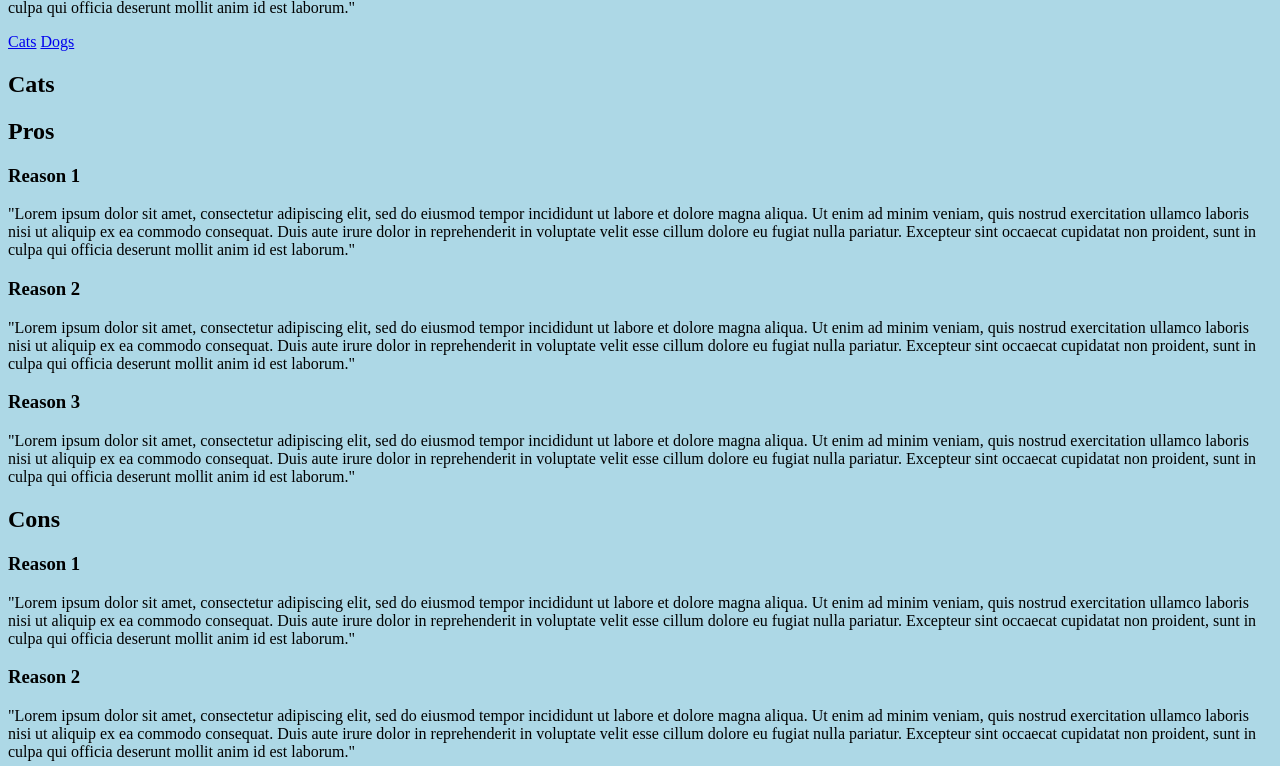
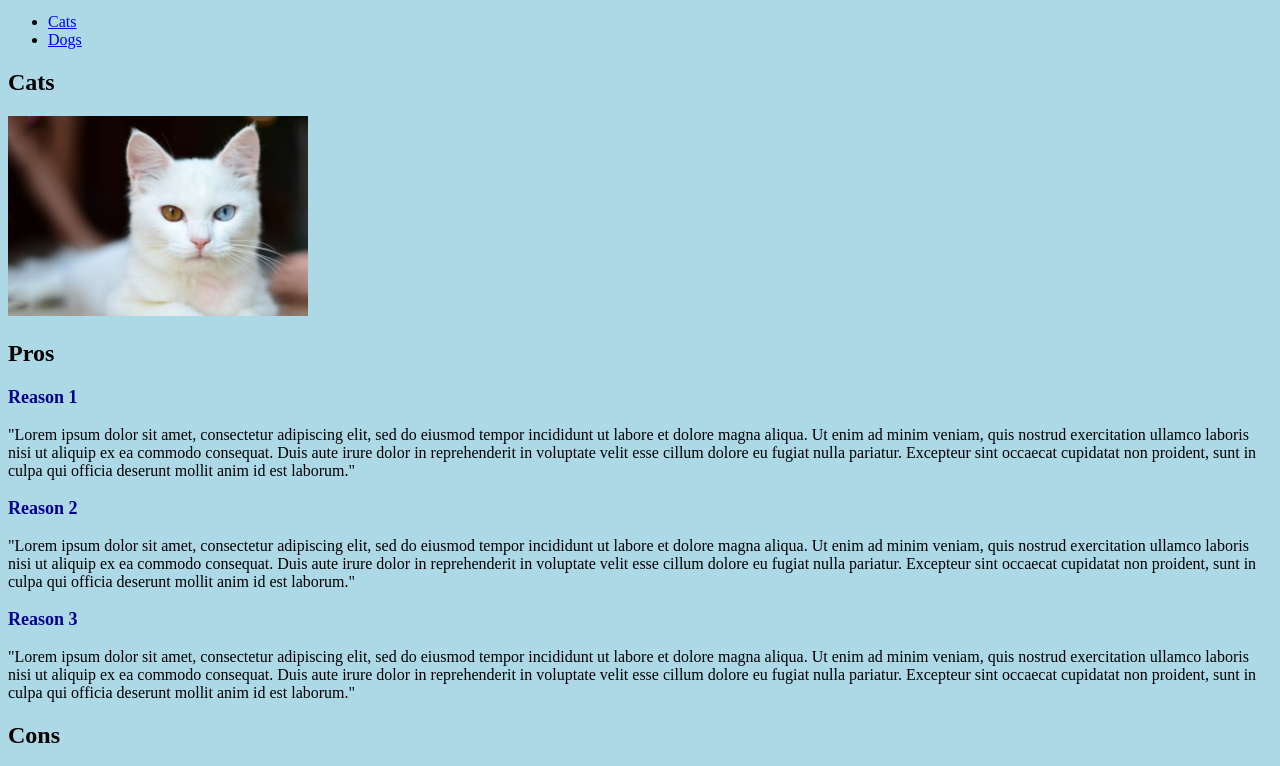
Before and after one commit to Marigoldpool/Pet-Website, a plain HTML site: page index.html in a window 1280 px wide. Shown: the part 117-883 px from the top of the page. Drawn offline with Linux system fonts and the light colour scheme.

Commit message:
move images to project file

```diff
--- a/index.html
+++ b/index.html
@@ -14,12 +14,14 @@
     </div> <!--introduction-->
     <div class="navigation">
       <nav>
-        <a href="#cats">Cats</a>
-        <a href="#dogs">Dogs</a>
+        <ul>
+          <li><a href="#cats">Cats</a></li>
+          <li><a href="#dogs">Dogs</a></li>
       </nav>
     </div>
-    <div class="cats">
+    <div id=cats class="cats">
       <h2>Cats</h2>
+      <img class="twocolor" src="images/twocolor.jpg">
       <div class="Pros">
         <h2>Pros</h2>
         <h3>Reason 1</h3>
@@ -43,8 +45,9 @@
           <p>"Lorem ipsum dolor sit amet, consectetur adipiscing elit, sed do eiusmod tempor incididunt ut labore et dolore magna aliqua. Ut enim ad minim veniam, quis nostrud exercitation ullamco laboris nisi ut aliquip ex ea commodo consequat. Duis aute irure dolor in reprehenderit in voluptate velit esse cillum dolore eu fugiat nulla pariatur. Excepteur sint occaecat cupidatat non proident, sunt in culpa qui officia deserunt mollit anim id est laborum."</p>
         </div>
       </div>
-      <div class="dogs">
+      <div id=dogs class="dogs">
         <h2>Dogs</h2>
+        <img class="bordercollie" src="images\border collie puppy.jpg" />
         <div class="Pros">
           <h2>Pros</h2>
           <h3>Reason 1</h3>
--- a/resources/css/style.css
+++ b/resources/css/style.css
@@ -4,7 +4,23 @@ body {
 
 header h1 {
   text-align: center;
-  font-size: 24;
+  font-size: 24px;
   font-family: arial;
   color: red;
 }
+
+.twocolor {
+  height: 200px;
+  width: 300px;
+}
+
+.bordercollie {
+  width: 300px;
+  height: 200px;
+}
+
+h3 {
+  color: darkblue;
+  font-size: 18px;
+  font-weight: bold;
+}
```
Also changed, not shown: images/Border Collie Puppy.jpg (renamed from resources/images/Border Collie Puppy.jpg), images/Cat With Tongue Out.jpg (renamed from resources/images/Cat With Tongue Out.jpg), images/Cat and Dog.jpg (renamed from resources/images/Cat and Dog.jpg), images/Cat and Person.jpg (renamed from resources/images/Cat and Person.jpg), images/Fat Cat With Bowl.jpg (renamed from resources/images/Fat Cat With Bowl.jpg), images/Maine Coon and Cat.jpg (renamed from resources/images/Maine Coon and Cat.jpg), images/Man and Girl With Puppy.jpg (renamed from resources/images/Man and Girl With Puppy.jpg), images/Man and Woman With Dog.jpg (renamed from resources/images/Man and Woman With Dog.jpg), images/Military Dog.jpg (renamed from resources/images/Military Dog.jpg), images/Paw print.jpg (renamed from resources/images/Paw print.jpg), images/Puppy and Person.jpg (renamed from resources/images/Puppy and Person.jpg), images/twocolor.jpg (renamed from resources/images/Two Eye Color Cat.jpg).
